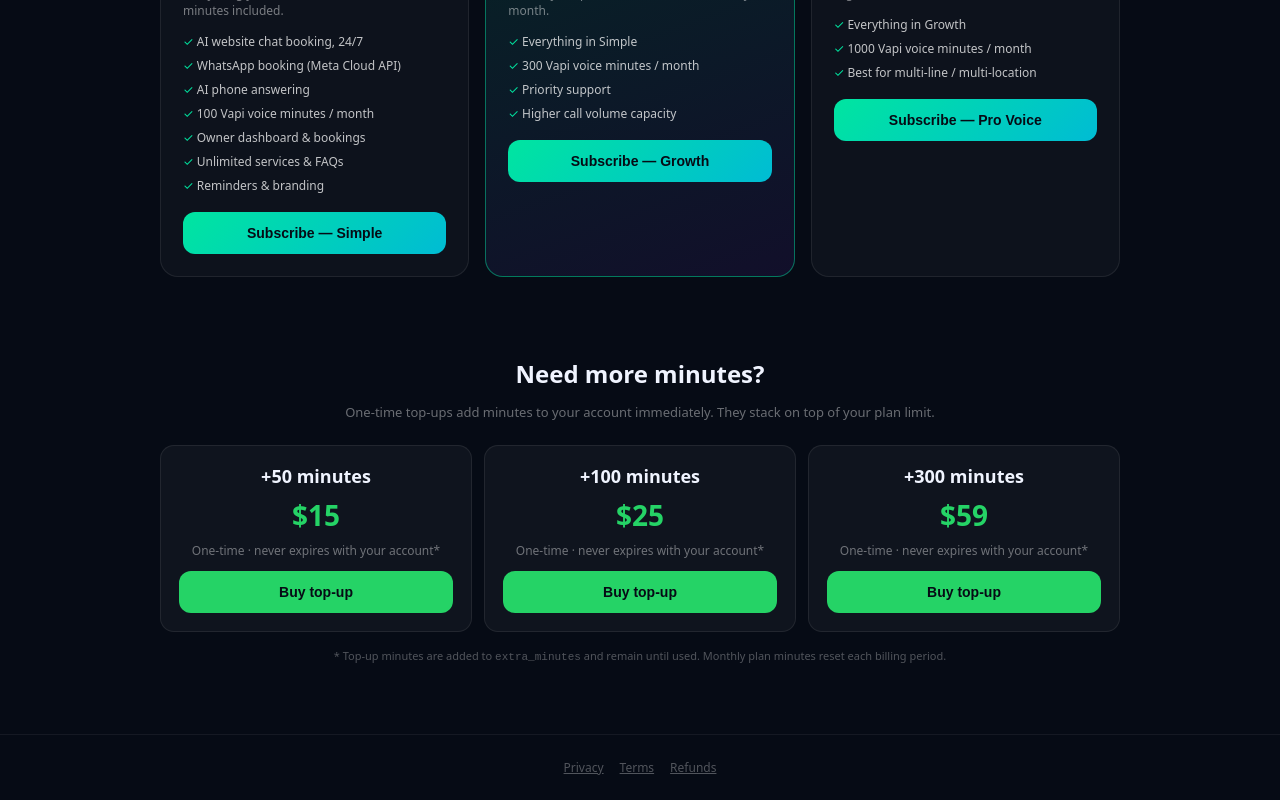
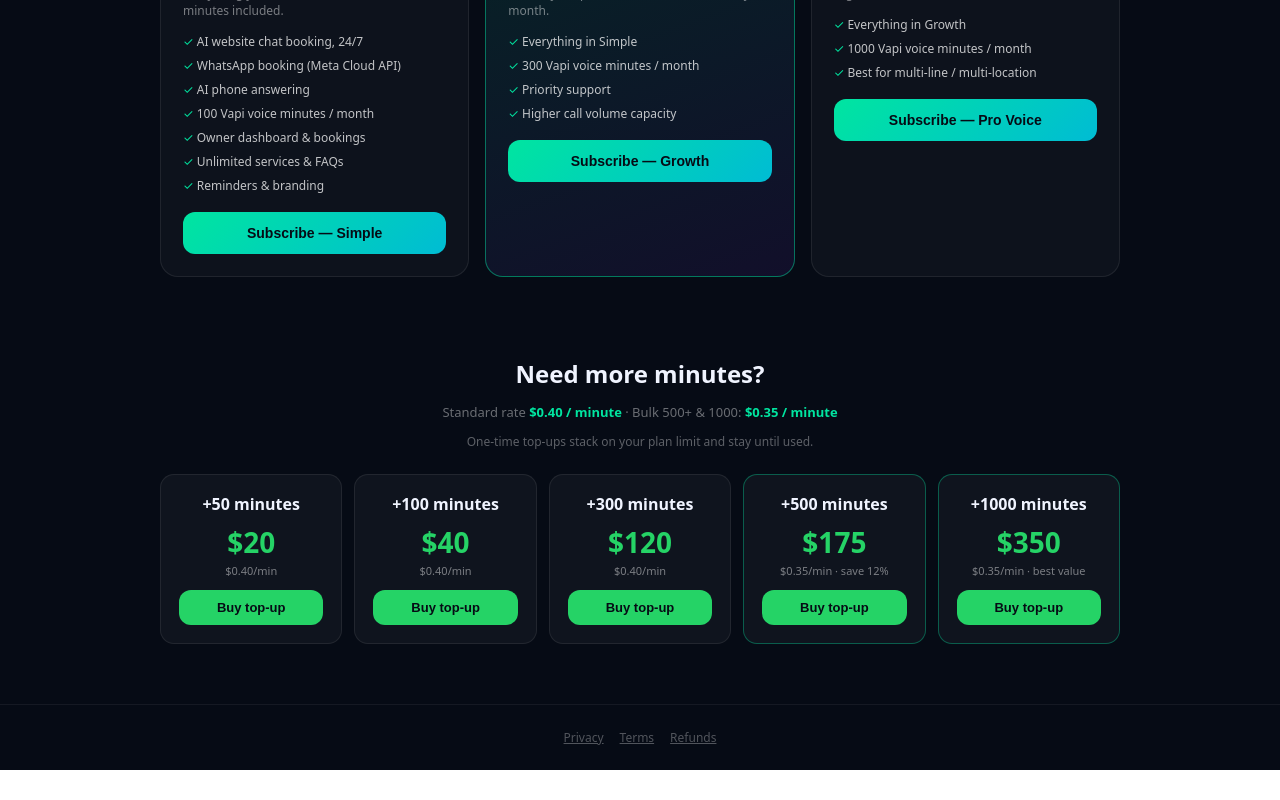
Before and after one commit to mmubashi75-lgtm/bookaiapp, a Next.js app: page /pricing in a window 1280 px wide. Shown: the part 427-1227 px from the top of the page. After the commit the page ends 1197 px from the top, so only its background shows below. Built offline with nearby package versions, Linux system fonts and the light colour scheme; no server answers.

Commit message:
prices landing

```diff
--- a/app/pricing/page.tsx
+++ b/app/pricing/page.tsx
@@ -57,14 +57,16 @@ const PLANS = [
   },
 ];
 
+// Top-up: $0.40/min standard · $0.35/min for 500+ and 1000 packs
 const PACKS = [
-  { id: "pack_50", name: "+50 minutes", price: "$15", minutes: 50, env: "NEXT_PUBLIC_PADDLE_PRICE_ID_PACK_50" },
-  { id: "pack_100", name: "+100 minutes", price: "$25", minutes: 100, env: "NEXT_PUBLIC_PADDLE_PRICE_ID_PACK_100" },
-  { id: "pack_300", name: "+300 minutes", price: "$59", minutes: 300, env: "NEXT_PUBLIC_PADDLE_PRICE_ID_PACK_300" },
+  { id: "pack_50", name: "+50 minutes", price: "$20", rate: "$0.40/min", minutes: 50, env: "NEXT_PUBLIC_PADDLE_PRICE_ID_PACK_50" },
+  { id: "pack_100", name: "+100 minutes", price: "$40", rate: "$0.40/min", minutes: 100, env: "NEXT_PUBLIC_PADDLE_PRICE_ID_PACK_100" },
+  { id: "pack_300", name: "+300 minutes", price: "$120", rate: "$0.40/min", minutes: 300, env: "NEXT_PUBLIC_PADDLE_PRICE_ID_PACK_300" },
+  { id: "pack_500", name: "+500 minutes", price: "$175", rate: "$0.35/min · save 12%", minutes: 500, env: "NEXT_PUBLIC_PADDLE_PRICE_ID_PACK_500" },
+  { id: "pack_1000", name: "+1000 minutes", price: "$350", rate: "$0.35/min · best value", minutes: 1000, env: "NEXT_PUBLIC_PADDLE_PRICE_ID_PACK_1000" },
 ];
 
 function priceIdFromEnv(envKey: string): string {
-  // Server component — read env at build/runtime
   return process.env[envKey] || process.env.NEXT_PUBLIC_PADDLE_PRICE_ID || "";
 }
 
@@ -84,15 +86,7 @@ export default function PricingPage() {
           zIndex: 100,
         }}
       >
-        <Link
-          href="/"
-          style={{
-            fontWeight: 900,
-            fontSize: 20,
-            color: "#fff",
-            textDecoration: "none",
-          }}
-        >
+        <Link href="/" style={{ fontWeight: 900, fontSize: 20, color: "#fff", textDecoration: "none" }}>
           🤖 {LEGAL.companyName}
         </Link>
         <Link href="/bookai.html" style={{ color: "rgba(255,255,255,0.6)", fontSize: 13 }}>
@@ -105,7 +99,7 @@ export default function PricingPage() {
           Simple pricing. Voice minutes included.
         </h1>
         <p style={{ color: "rgba(255,255,255,0.45)", fontSize: 15, maxWidth: 520, margin: "0 auto 36px" }}>
-          Pick a plan for your monthly AI voice allowance. Need more calls? Buy a top-up pack anytime.
+          Pick a plan for your monthly AI voice allowance. Need more calls? Buy top-up minutes anytime.
         </p>
 
         <div
@@ -169,29 +163,29 @@ export default function PricingPage() {
                     </div>
                   ))}
                 </div>
-                <CheckoutButton
-                  priceId={pid}
-                  label={`Subscribe — ${p.name}`}
-                  style={{ width: "100%" }}
-                />
+                <CheckoutButton priceId={pid} label={`Subscribe — ${p.name}`} style={{ width: "100%" }} />
               </div>
             );
           })}
         </div>
       </section>
 
-      {/* Minute top-ups */}
       <section id="minutes" style={{ maxWidth: 960, margin: "0 auto", padding: "40px 20px 60px" }}>
         <h2 style={{ textAlign: "center", fontSize: 24, fontWeight: 900, marginBottom: 8 }}>
           Need more minutes?
         </h2>
-        <p style={{ textAlign: "center", color: "rgba(255,255,255,0.4)", fontSize: 13, marginBottom: 24 }}>
-          One-time top-ups add minutes to your account immediately. They stack on top of your plan limit.
+        <p style={{ textAlign: "center", color: "rgba(255,255,255,0.4)", fontSize: 13, marginBottom: 8 }}>
+          Standard rate <strong style={{ color: "#00E5A0" }}>$0.40 / minute</strong>
+          {" · "}
+          Bulk 500+ &amp; 1000: <strong style={{ color: "#00E5A0" }}>$0.35 / minute</strong>
+        </p>
+        <p style={{ textAlign: "center", color: "rgba(255,255,255,0.35)", fontSize: 12, marginBottom: 24 }}>
+          One-time top-ups stack on your plan limit and stay until used.
         </p>
         <div
           style={{
             display: "grid",
-            gridTemplateColumns: "repeat(auto-fit,minmax(200px,1fr))",
+            gridTemplateColumns: "repeat(auto-fit,minmax(180px,1fr))",
             gap: 12,
           }}
         >
@@ -200,33 +194,38 @@ export default function PricingPage() {
               key={pack.id}
               style={{
                 background: "rgba(255,255,255,0.04)",
-                border: "1px solid rgba(255,255,255,0.08)",
+                border: pack.minutes >= 500 ? "1.5px solid rgba(0,229,160,0.35)" : "1px solid rgba(255,255,255,0.08)",
                 borderRadius: 14,
                 padding: 18,
                 textAlign: "center",
               }}
             >
-              <div style={{ fontSize: 18, fontWeight: 800 }}>{pack.name}</div>
-              <div style={{ fontSize: 28, fontWeight: 900, color: "#25D366", margin: "8px 0" }}>
+              <div style={{ fontSize: 16, fontWeight: 800 }}>{pack.name}</div>
+              <div style={{ fontSize: 28, fontWeight: 900, color: "#25D366", margin: "8px 0 2px" }}>
                 {pack.price}
               </div>
-              <div style={{ fontSize: 12, color: "rgba(255,255,255,0.4)", marginBottom: 12 }}>
-                One-time · never expires with your account*
+              <div style={{ fontSize: 11, color: "rgba(255,255,255,0.45)", marginBottom: 12 }}>
+                {pack.rate}
               </div>
               <CheckoutButton
                 priceId={priceIdFromEnv(pack.env)}
                 label="Buy top-up"
-                style={{ width: "100%", background: "#25D366" }}
+                style={{ width: "100%", background: "#25D366", padding: "10px 16px", fontSize: 13 }}
               />
             </div>
           ))}
         </div>
-        <p style={{ fontSize: 11, color: "rgba(255,255,255,0.3)", textAlign: "center", marginTop: 16 }}>
-          * Top-up minutes are added to <code>extra_minutes</code> and remain until used. Monthly plan minutes reset each billing period.
-        </p>
       </section>
 
-      <footer style={{ textAlign: "center", padding: 24, borderTop: "1px solid rgba(255,255,255,0.06)", fontSize: 12, color: "rgba(255,255,255,0.3)" }}>
+      <footer
+        style={{
+          textAlign: "center",
+          padding: 24,
+          borderTop: "1px solid rgba(255,255,255,0.06)",
+          fontSize: 12,
+          color: "rgba(255,255,255,0.3)",
+        }}
+      >
         <Link href="/privacy" style={{ color: "inherit", margin: "0 8px" }}>
           Privacy
         </Link>
```
Also changed, not shown: lib/claude.ts (+6 -14 lines), public/bookai.html (+21 -12 lines), 1 other file (tests, documents, lock files or other folders).
